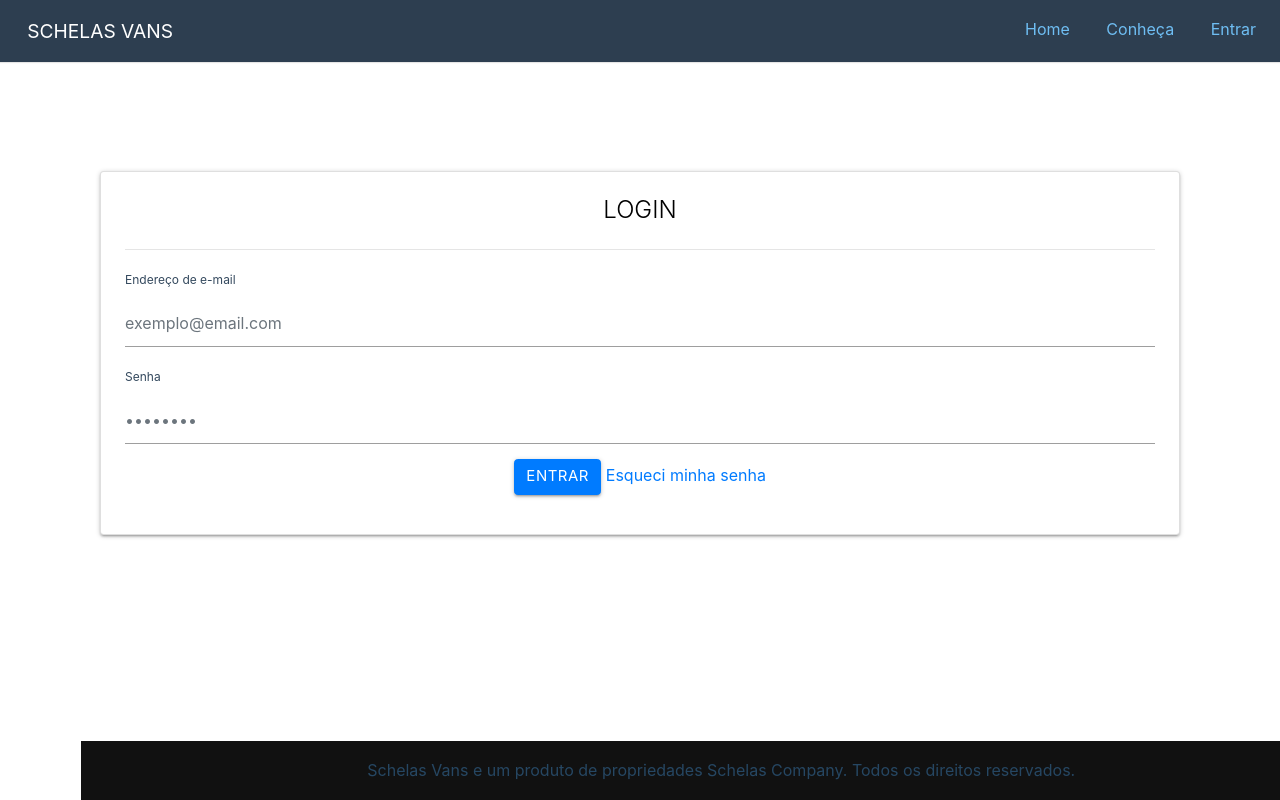
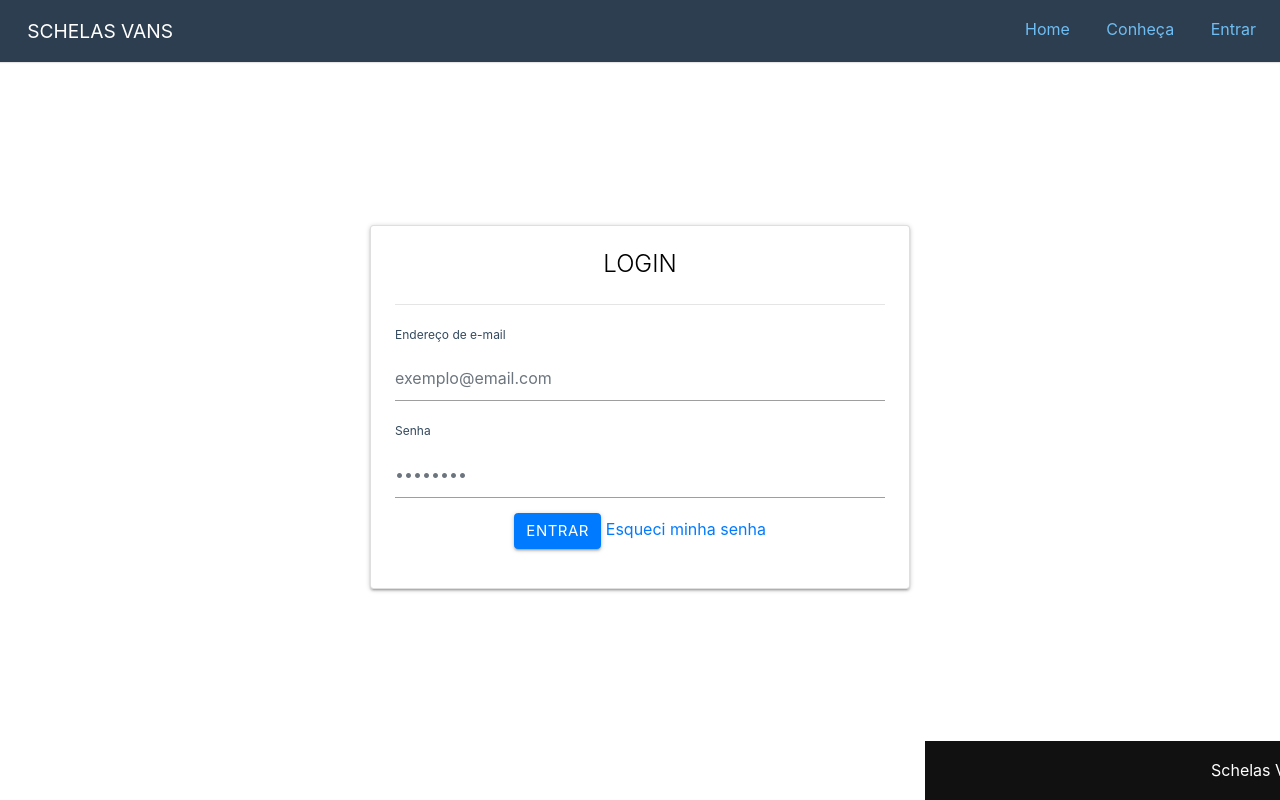
Before and after one commit to BrunoTeixeira2607/SchelasVans, a PHP site: page /php/Login.php in a window 1280 px wide. Run offline with PHP 8.4, Linux system fonts and the light colour scheme; some libraries are stand-ins or nearby versions.

Commit message:
Login and Index

```diff
--- a/php/Footer.php
+++ b/php/Footer.php
@@ -9,19 +9,11 @@
         <link rel="stylesheet" href="https://unpkg.com/purecss@1.0.0/build/grids-responsive-min.css">
         <link rel="stylesheet" href="https://netdna.bootstrapcdn.com/font-awesome/4.0.3/css/font-awesome.css">
         <link rel="stylesheet" href="../css/layouts/marketing.css">
-
-
     </header>
 
     <body>
-        <div class="container">
-            <div class="row">
-                <div class="col m12">
-                    <div class="footer l-box is-center">
-                        Schelas Vans e um produto de propriedades Schelas Company. Todos os direitos reservados.
-                    </div>
-                </div>
-            </div>
+        <div class="footer l-box white-text is-center">
+            Schelas Vans e um produto de propriedades Schelas Company. Todos os direitos reservados.
         </div>
     </body>
 </html>
--- a/php/Login.php
+++ b/php/Login.php
@@ -1,7 +1,7 @@
 <!DOCTYPE html>
 
 <html>
-    <head>
+    <header>
         <title>Schelas Vans Co.</title>
         <meta charset="utf-8">
         <meta name="viewport" content="width=device-width, initial-scale=1.0">
@@ -14,10 +14,10 @@
         <link rel="stylesheet" href="https://cdnjs.cloudflare.com/ajax/libs/materialize/1.0.0/css/materialize.min.css">
         <script src="https://cdnjs.cloudflare.com/ajax/libs/materialize/1.0.0/js/materialize.min.js"></script>
 
-    </head>
+    </header>
     <body>
         <?php
-        include 'Header2.php';
+        require 'Header2.php';
         require_once 'Classes/Usuario.class.php';
 
         $objUser = new Usuario();
@@ -28,8 +28,9 @@
         ?>
 
         <div class= "container">
-            <br><br><br><br><br>
-            <div class="col s2 offset-s2">
+            <br><br><br><br><br><br><br>
+            <div class="row">
+                <div class="col-md-6 offset-md-3">
                     <div class="card card-panel">
                         <span class="card-title is-center">LOGIN</span>
                         <hr>
@@ -64,6 +65,7 @@
                             </div>
                         </div>
                     </div>
+                <div>
             </div>
             <?php if (!empty($_GET['Login']) == 'error   ') { ?>
                 <div class="row">
@@ -77,13 +79,17 @@
             <?php } ?>
         </div>
 
-    </body>
-
-    <footer>
-        <?php include 'Footer.php'; ?>
-    </footer>
         <script src="https://code.jquery.com/jquery-3.3.1.slim.min.js" integrity="sha384-q8i/X+965DzO0rT7abK41JStQIAqVgRVzpbzo5smXKp4YfRvH+8abtTE1Pi6jizo" crossorigin="anonymous"></script>
         <script src="https://cdnjs.cloudflare.com/ajax/libs/popper.js/1.14.6/umd/popper.min.js" integrity="sha384-wHAiFfRlMFy6i5SRaxvfOCifBUQy1xHdJ/yoi7FRNXMRBu5WHdZYu1hA6ZOblgut" crossorigin="anonymous"></script>
         <script src="https://stackpath.bootstrapcdn.com/bootstrap/4.2.1/js/bootstrap.min.js" integrity="sha384-B0UglyR+jN6CkvvICOB2joaf5I4l3gm9GU6Hc1og6Ls7i6U/mkkaduKaBhlAXv9k" crossorigin="anonymous"></script>
         <script src="js/login.js"></script>
+
+    </body>
+
+
+
+
+    <footer>
+        <?php require 'Footer.php'; ?>
+    </footer>
 </html>
```
Also changed, not shown: index.php (+3 -5 lines). Lines whose indentation alone changed are shown as unchanged.
